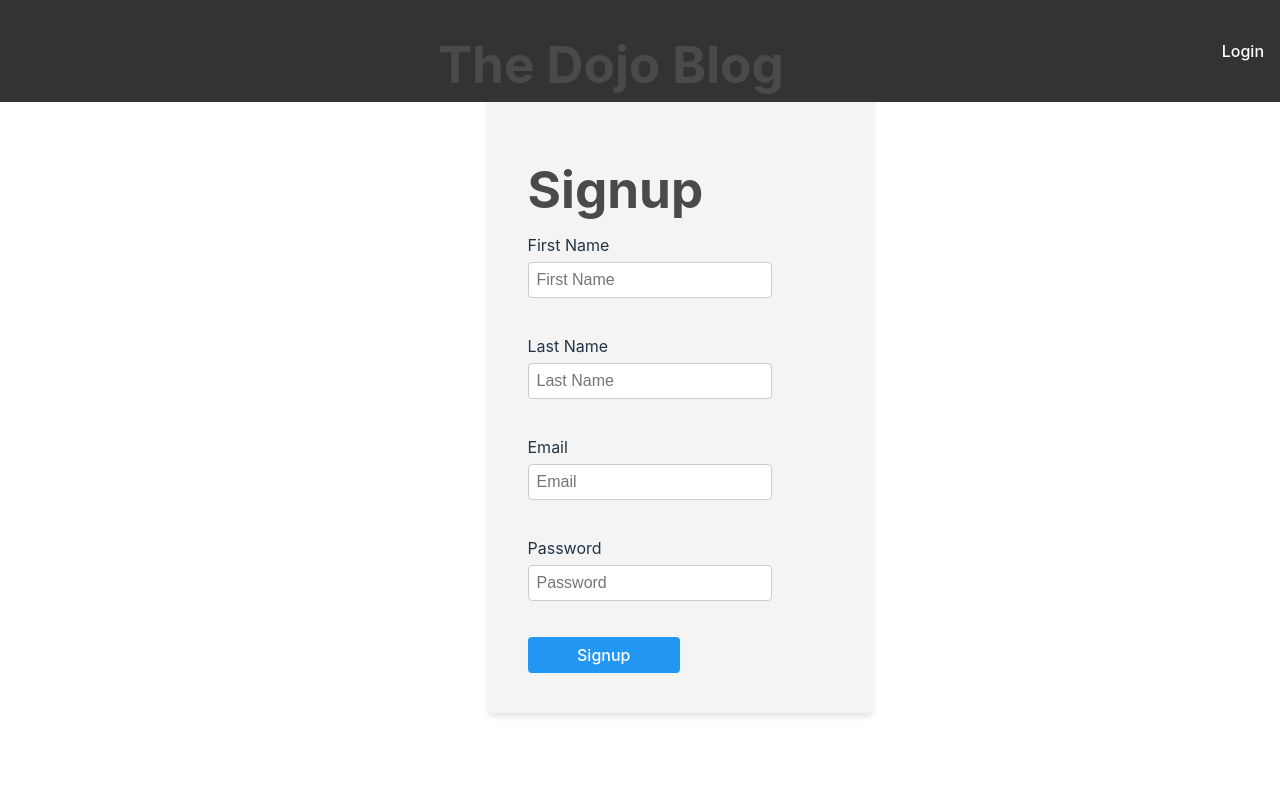
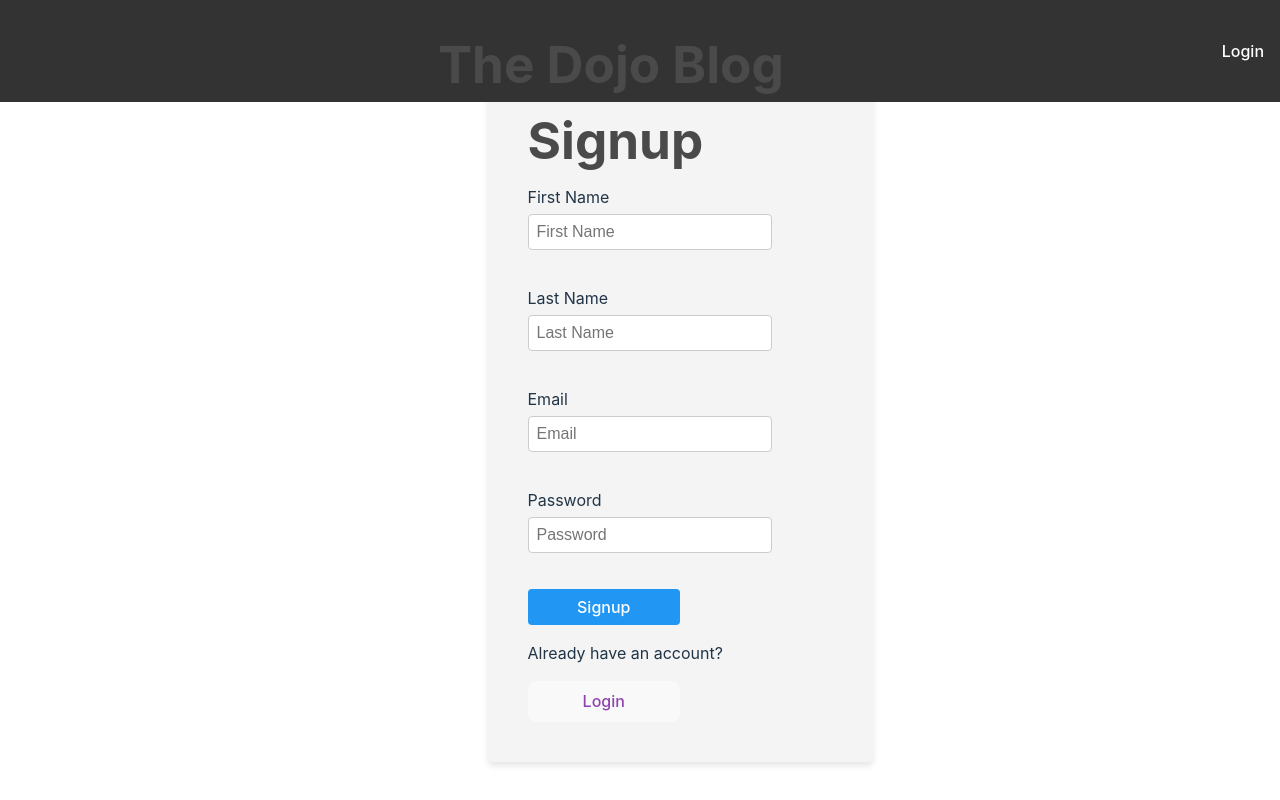
Before and after one commit to ArifHoss/blog_frontend, a React (Vite) app: page /signup in a window 1280 px wide. Built offline with nearby package versions, Linux system fonts and the light colour scheme.

Commit message:
added login button to signup page

```diff
--- a/src/components/signup/Signup.jsx
+++ b/src/components/signup/Signup.jsx
@@ -1,4 +1,5 @@
-import {useState} from "react";
+// eslint-disable-next-line no-unused-vars
+import React, {useState} from "react";
 import {createUser} from "../Api/userApi.jsx";
 import styles from './Signup.module.css';
 import {useNavigate} from "react-router-dom";
@@ -20,7 +21,7 @@ const Signup = () => {
             setMessage('User created successfully');
             if (response.status === 201) {
                 console.log('User created successfully');
-                navigate('/login');
+                navigate('/');
             }
         } catch (e) {
             setMessage('Error creating user.');
@@ -91,6 +92,8 @@ const Signup = () => {
 
                 {/* eslint-disable-next-line no-undef */}
                 <button type="submit" className={styles.submit_btn}>Signup</button>
+                <p>Already have an account?</p>
+                <button onClick={() => navigate('/')}>Login</button>
             </form>
             {/* eslint-disable-next-line no-undef */}
             {message && <p className={styles.message}>{message}</p>}
```
